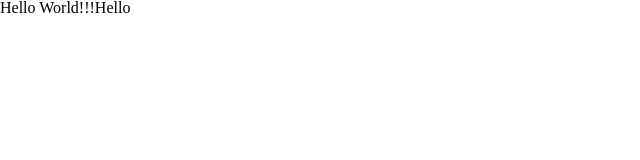
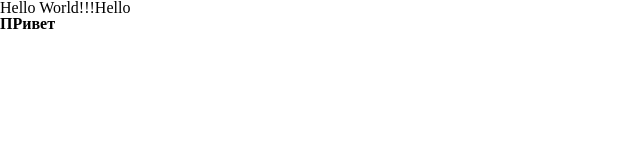
Before and after one commit to Isma955/JsIVan, a plain HTML site: page index.html in a window 1280 px wide. Shown: the full height of the page, 0-640 px from the left. Drawn offline with nearby package versions, Linux system fonts and the light colour scheme.

Commit message:
index.html mod

```diff
--- a/index.html
+++ b/index.html
@@ -11,7 +11,7 @@
 
     <p>Hello World!!!Hello</p>
 
-
+    <h2>ПРивет</h2>
     <script src="https://ajax.googleapis.com/ajax/libs/jquery/3.6.0/jquery.min.js"></script>
     <script src="js/script.js"></script>
 
```
